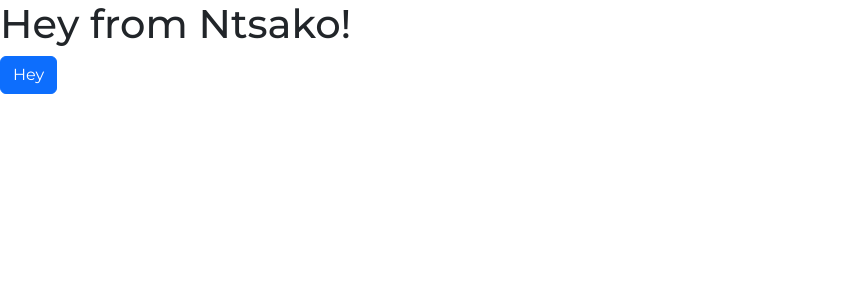
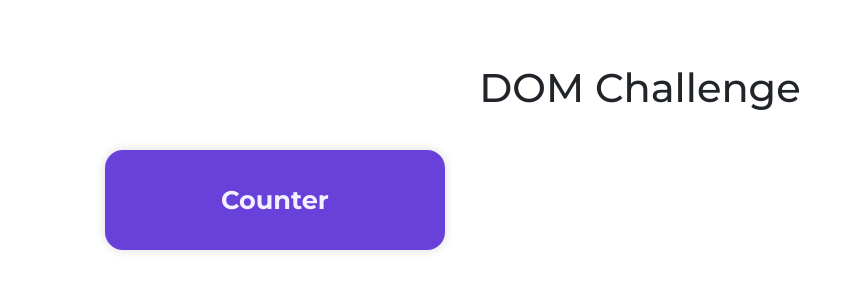
Before and after one commit to CoolJester/dom-project-challenge, an Angular app in the folder src/client-side/: page / in a window 1280 px wide. Shown: the top 300 px of the page, without its empty margins (0-862 px from the left). Built offline with nearby package versions, Linux system fonts and the light colour scheme.

Commit message:
Adding basic route to Counter component

```diff
--- a/src/client-side/src/app/app.component.html
+++ b/src/client-side/src/app/app.component.html
@@ -1,2 +1 @@
-<h1>Hey from Ntsako!</h1>
-<button class="btn btn-primary">Hey</button>
+<router-outlet></router-outlet>
--- a/src/client-side/src/app/app.component.ts
+++ b/src/client-side/src/app/app.component.ts
@@ -1,10 +1,11 @@
+import { CommonModule } from '@angular/common';
 import { Component } from '@angular/core';
 import { RouterOutlet } from '@angular/router';
 
 @Component({
   selector: 'app-root',
   standalone: true,
-  imports: [RouterOutlet],
+  imports: [RouterOutlet, CommonModule],
   templateUrl: './app.component.html',
   styleUrl: './app.component.scss'
 })
--- a/src/client-side/src/app/app.routes.ts
+++ b/src/client-side/src/app/app.routes.ts
@@ -1,3 +1,8 @@
 import { Routes } from '@angular/router';
+import { CounterComponent } from './apps/counter/counter.component';
+import { AppsComponent } from './apps/apps.component';
 
-export const routes: Routes = [];
+export const routes: Routes = [
+    {path: '', component: AppsComponent},
+    {path: 'counter', component: CounterComponent}
+];
--- /dev/null
+++ b/src/client-side/src/app/apps/apps.component.html
@@ -0,0 +1,8 @@
+<div class="container my-5 p-3">
+    <h1>DOM Challenge</h1>
+    <div class="apps">
+        <a routerLink="/counter" routerLinkActive="active" class="app">
+            <p>Counter</p>
+        </a>
+    </div>
+</div>
--- /dev/null
+++ b/src/client-side/src/app/apps/apps.component.scss
@@ -0,0 +1,37 @@
+h1{
+    text-align: center;
+    margin-bottom: 1.2rem;
+    color: #212529;
+}
+
+.apps{
+    display: grid;
+    grid-template-columns: 1fr 1fr 1fr;
+    padding: 1.2rem;
+    gap: 1.6rem;
+
+    .app{
+        background: #6741d9;
+        border-radius: 18px;
+        min-height: 100px;
+        display: flex;
+        align-items: center;
+        justify-content: center;
+        transition: 300ms all;
+        cursor: pointer;
+        text-decoration: none;
+        box-shadow: 0 0 8px 2px rgba($color: #000000, $alpha: 0.1);
+
+        p{
+            font-size: 1.6rem;
+            font-weight: bold;
+            color: #f3f0ff;
+            margin: 0;
+        }
+    }
+
+    .app:hover{
+        transform: scale(1.1, 1.1);
+        box-shadow: 0 0 12px 6px rgba($color: #000000, $alpha: 0.15);
+    }
+}
--- /dev/null
+++ b/src/client-side/src/app/apps/counter/counter.component.html
@@ -0,0 +1 @@
+<p>counter works!</p>
```
Also changed, not shown: src/client-side/src/app/apps/apps.component.ts (added, +14 -0 lines), src/client-side/src/app/apps/counter/counter.component.ts (added, +12 -0 lines), src/client-side/src/app/apps/counter/counter.component.scss (added), 2 other files (tests, documents, lock files or other folders).
